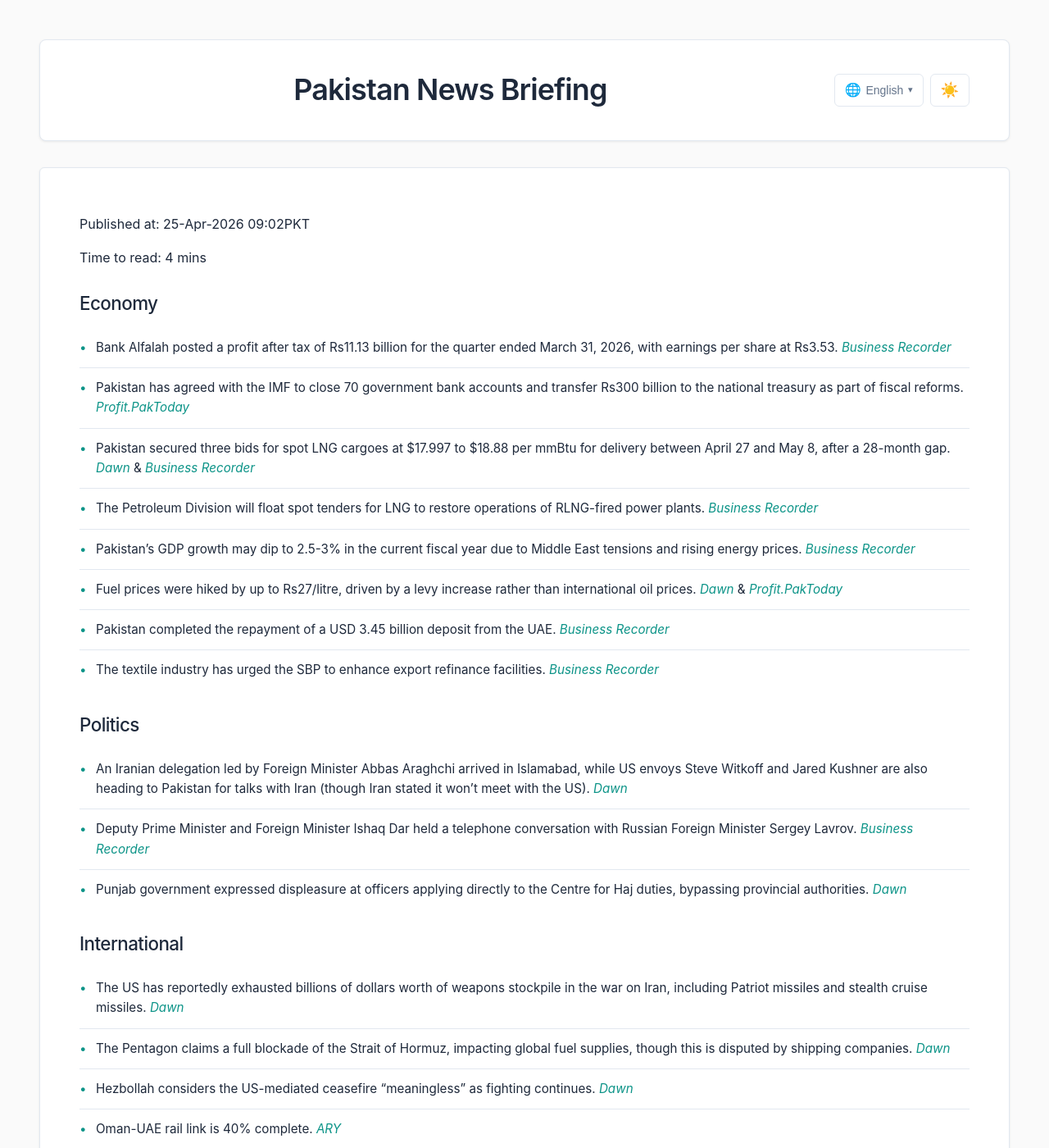
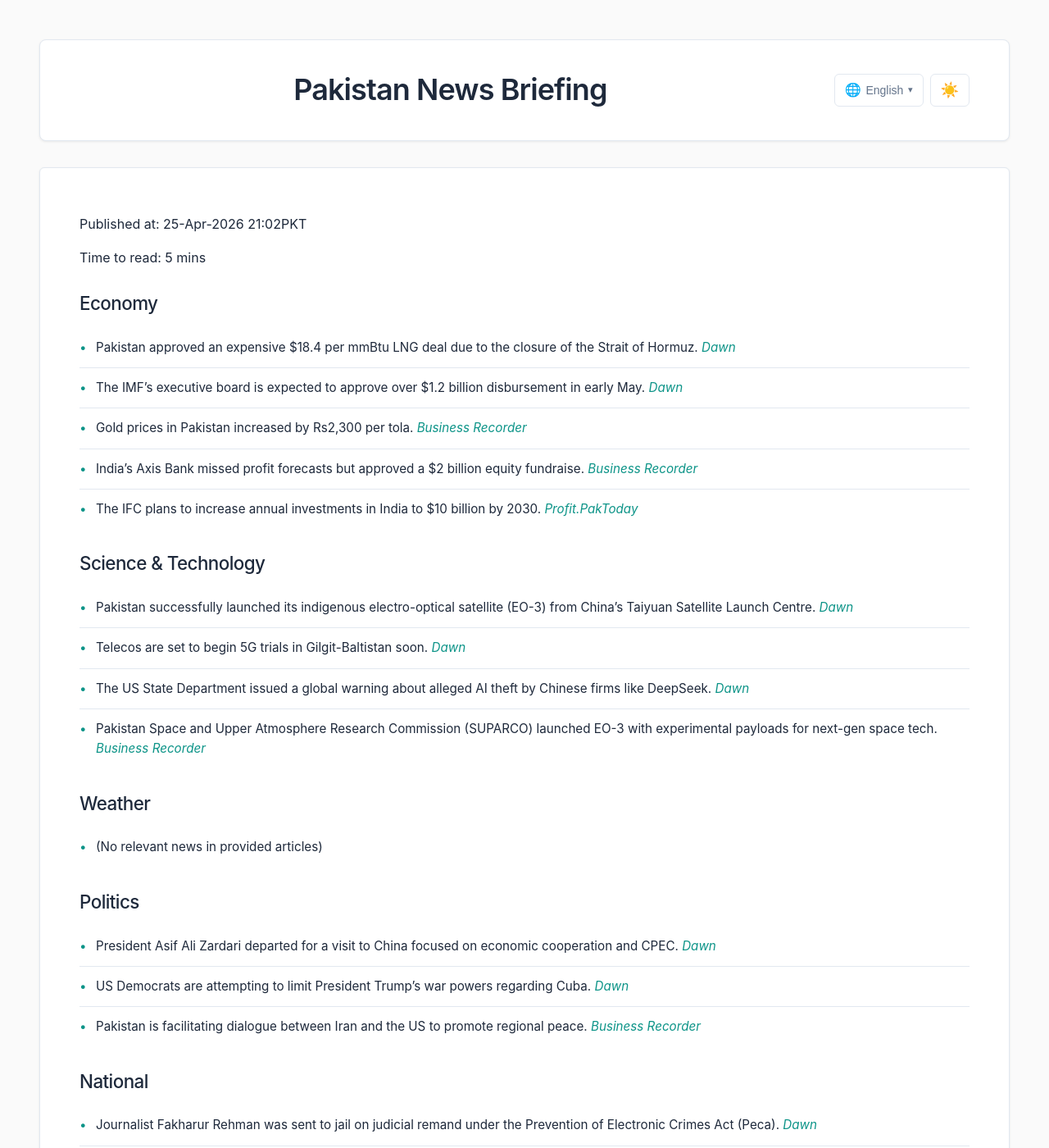
Before and after one commit to zsubzwary/news, a Jekyll site: the page built from en/index.md, in a window 1280 px wide and 1400 px high. Shown: the whole window at 82% size. Built offline with Jekyll 4.4.1, drawn with Linux system fonts in a browser that asks for light colours; some web fonts are replaced; some of the changed text lies outside the part shown.

Commit message:
DateTime; 2026-04-25T16:02:31.952Z

```diff
--- a/en/index.md
+++ b/en/index.md
@@ -4,62 +4,75 @@ title: Pakistan News Briefing
 lang: en
 ---
 
-Published at: 25-Apr-2026 09:02PKT
+Published at: 25-Apr-2026 21:02PKT
 
-Time to read: 4 mins
+Time to read: 5 mins
 
 ### Economy
-- Bank Alfalah posted a profit after tax of Rs11.13 billion for the quarter ended March 31, 2026, with earnings per share at Rs3.53. *[Business Recorder](https://www.brecorder.com/news/40418195/quarter-ended-mar-31st-bank-alfalah-posts-rs1113bn-pat)*
-- Pakistan has agreed with the IMF to close 70 government bank accounts and transfer Rs300 billion to the national treasury as part of fiscal reforms. *[Profit.PakToday](https://profit.pakistantoday.com.pk/2026/04/25/pakistan-to-close-70-govt-bank-accounts-shift-rs300-billion-to-treasury-under-imf-deal)*
-- Pakistan secured three bids for spot LNG cargoes at $17.997 to $18.88 per mmBtu for delivery between April 27 and May 8, after a 28-month gap. *[Dawn](https://www.dawn.com/news/1994734/pakistan-secures-3-bids-for-spot-lng-cargoes)* & *[Business Recorder](https://www.brecorder.com/news/40418188/cargoes-from-global-suppliers-pll-receives-4-bids-for-spot-lng-purchase)*
-- The Petroleum Division will float spot tenders for LNG to restore operations of RLNG-fired power plants. *[Business Recorder](https://www.brecorder.com/news/40418189/petroleum-div-decides-to-float-spot-tenders-for-lng)*
-- Pakistan’s GDP growth may dip to 2.5-3% in the current fiscal year due to Middle East tensions and rising energy prices. *[Business Recorder](https://www.brecorder.com/news/40418190/gdp-growth-may-dip-to-25-3pc-pasha)*
-- Fuel prices were hiked by up to Rs27/litre, driven by a levy increase rather than international oil prices. *[Dawn](https://www.dawn.com/news/1994919/surprise-fuel-hike-adds-to-burden-on-consumers)* & *[Profit.PakToday](https://profit.pakistantoday.com.pk/2026/04/24/pakistan-raises-petrol-diesel-prices-by-up-to-rs27-litre-as-levy-hike-drives-fuel-cost-surge)*
-- Pakistan completed the repayment of a USD 3.45 billion deposit from the UAE. *[Business Recorder](https://www.brecorder.com/news/40418182/pakistan-completes-usd345bn-uae-deposit-repayment)*
-- The textile industry has urged the SBP to enhance export refinance facilities. *[Business Recorder](https://www.brecorder.com/news/40418187/working-capital-textile-industry-seeks-enhanced-refinance-facilities)*
+- Pakistan approved an expensive $18.4 per mmBtu LNG deal due to the closure of the Strait of Hormuz. *[Dawn](https://www.dawn.com/news/1994972/strait-of-hormuz-closure-pushes-pakistan-into-expensive-184-per-mmbtu-lng-deal)*
+- The IMF’s executive board is expected to approve over $1.2 billion disbursement in early May. *[Dawn](https://www.dawn.com/news/1994919/surprise-fuel-hike-adds-to-burden-on-consumers)*
+- Gold prices in Pakistan increased by Rs2,300 per tola. *[Business Recorder](https://www.brecorder.com/news/40418211/gold-per-tola-gains-rs2300-in-pakistan)*
+- India’s Axis Bank missed profit forecasts but approved a $2 billion equity fundraise. *[Business Recorder](https://www.brecorder.com/news/40418225/indias-axis-bank-misses-profit-forecast-on-lower-trading-income-approves-2bn-equity-fundraise)*
+- The IFC plans to increase annual investments in India to $10 billion by 2030. *[Profit.PakToday](https://profit.pakistantoday.com.pk/2026/04/25/world-banks-ifc-targets-10-bln-in-annual-investments-in-india-by-2030)*
+
+### Science & Technology
+- Pakistan successfully launched its indigenous electro-optical satellite (EO-3) from China’s Taiyuan Satellite Launch Centre. *[Dawn](https://www.dawn.com/news/1995020/pakistan-successfully-launches-indigenous-satellite-from-china)*
+- Telecos are set to begin 5G trials in Gilgit-Baltistan soon. *[Dawn](https://www.dawn.com/news/1995003/telecos-to-begin-5g-trials-in-gilgit-baltistan-soon)*
+- The US State Department issued a global warning about alleged AI theft by Chinese firms like DeepSeek. *[Dawn](https://www.dawn.com/news/1995029/us-state-department-orders-global-warning-about-alleged-ai-theft-by-deepseek-other-chinese-firms)*
+- Pakistan Space and Upper Atmosphere Research Commission (SUPARCO) launched EO-3 with experimental payloads for next-gen space tech. *[Business Recorder](https://www.brecorder.com/news/40418226/pakistan-launches-indigenous-eo-3-satellite-from-china)*
+
+### Weather
+- (No relevant news in provided articles)
 
 ### Politics
-- An Iranian delegation led by Foreign Minister Abbas Araghchi arrived in Islamabad, while US envoys Steve Witkoff and Jared Kushner are also heading to Pakistan for talks with Iran (though Iran stated it won't meet with the US). *[Dawn](https://www.dawn.com/news/1994680/iranian-delegation-led-by-fm-araghchi-lands-in-islamabad-us-officials-to-also-arrive-in-pakistan)*
-- Deputy Prime Minister and Foreign Minister Ishaq Dar held a telephone conversation with Russian Foreign Minister Sergey Lavrov. *[Business Recorder](https://www.brecorder.com/news/40418179/dar-lavrov-discuss-ties)*
-- Punjab government expressed displeasure at officers applying directly to the Centre for Haj duties, bypassing provincial authorities. *[Dawn](https://www.dawn.com/news/1994912/punjab-snubs-officers-applying-directly-to-centre-for-haj-duties)*
+- President Asif Ali Zardari departed for a visit to China focused on economic cooperation and CPEC. *[Dawn](https://www.dawn.com/news/1994951/president-zardari-departs-for-china-for-visit-focused-on-economic-cooperation-cpec)*
+- US Democrats are attempting to limit President Trump’s war powers regarding Cuba. *[Dawn](https://www.dawn.com/news/1994946/us-democrats-look-to-rein-in-trumps-war-powers-this-time-on-cuba)*
+- Pakistan is facilitating dialogue between Iran and the US to promote regional peace. *[Business Recorder](https://www.brecorder.com/news/40418215/pakistan-to-continue-facilitating-iran-us-talks-for-achieving-regional-peace-says-dar)*
+
+### National
+- Journalist Fakharur Rehman was sent to jail on judicial remand under the Prevention of Electronic Crimes Act (Peca). *[Dawn](https://www.dawn.com/news/1995015/journalist-fakharur-rehman-sent-to-jail-on-judicial-remand-following-arrest-in-peca-case)*
+- Four family members were gunned down in the suburbs of Islamabad. *[Dawn](https://www.dawn.com/news/1994995/four-family-members-gunned-down-in-islamabad-suburbs-police-say)*
+- A policeman was martyred during a foiled terrorist attack in Balochistan’s Kachhi district. *[Business Recorder](https://www.brecorder.com/news/40418214/policeman-martyred-as-leas-foil-terrorist-attack-in-balochistans-kachhi-district)*
+- Five people, including police officers, were injured in attacks in Bajaur, Khyber Pakhtunkhwa. *[Dawn](https://www.dawn.com/news/1994953/5-cops-among-8-injured-in-attacks-on-police-vehicle-ambulance-in-kps-bajaur)*
 
 ### International
-- The US has reportedly exhausted billions of dollars worth of weapons stockpile in the war on Iran, including Patriot missiles and stealth cruise missiles. *[Dawn](https://www.dawn.com/news/1994691/us-has-exhausted-billions-of-dollars-worth-of-weapons-stockpile-in-war-on-iran-nyt-report)*
-- The Pentagon claims a full blockade of the Strait of Hormuz, impacting global fuel supplies, though this is disputed by shipping companies. *[Dawn](https://www.dawn.com/news/1994920/pentagon-claims-full-hormuz-blockade-as-world-feels-fuel-crunch)*
-- Hezbollah considers the US-mediated ceasefire “meaningless” as fighting continues. *[Dawn](https://www.dawn.com/news/1994890/hezbollah-says-ceasefire-meaningless-as-fighting-continues)*
-- Oman-UAE rail link is 40% complete. *[ARY](https://arynews.tv/oman-uae-rail-link-40-percent-complete)*
-- The EU and US signed a critical minerals plan to counter China’s reliance. *[Business Recorder](https://www.brecorder.com/news/40418192/eu-us-sign-critical-minerals-plan-to-counter-china-reliance)*
-- Donald Trump seeks to reinstate firing squads for federal executions. *[Dawn](https://www.dawn.com/news/1994896/trump-seeks-to-bring-back-firing-squads-for-executions)*
+- An Iranian delegation, led by Foreign Minister Abbas Araghchi, met with Prime Minister Shehbaz Sharif and CDF Munir in Islamabad. *[Dawn](https://www.dawn.com/news/1994958/iranian-delegation-led-by-fm-araghchi-leaves-after-meeting-with-pm-shehbaz-cdf-munir)*
+- Afghans in Qatar have been assured they can return home “with full confidence” by the Taliban government. *[Dawn](https://www.dawn.com/news/1995010/afghans-in-qatar-can-return-with-full-confidence-says-taliban-govt)*
+- India will bid to host the 2038 Asian Games in Ahmedabad. *[Dawn](https://www.dawn.com/news/1995012/india-to-bid-for-2038-asian-games-in-ahmedabad)*
+- Three people were killed in clashes in India’s Manipur state. *[Dawn](https://www.dawn.com/news/1994980/3-killed-in-latest-clashes-in-indias-troubled-manipur-state)*
+- Palestinians began voting in municipal elections, the first since Israel’s invasion of Gaza. *[Dawn](https://www.dawn.com/news/1994964/palestinians-vote-in-first-elections-since-israels-invasion-of-gaza)*
+- Iran has warned it will respond if the US blockade and “banditry” continues. *[ARY](https://arynews.tv/iran-military-says-will-respond-if-us-blockade-banditry-continues)*
+- China plans to restrict US investment in its tech companies. *[Profit.PakToday](https://profit.pakistantoday.com.pk/2026/04/25/china-to-curb-us-investment-in-tech-companies-bloomberg-news-reports)*
+- The US and EU are partnering on critical minerals to reduce China’s dominance. *[Profit.PakToday](https://profit.pakistantoday.com.pk/2026/04/25/us-eu-partner-on-critical-minerals-to-reduce-chinas-grip-on-key-materials-for-advanced-manufacturing)*
 
-### National
-- The first batch of Gul Plaza traders received Rs511.7 million in compensation for the January 17 blaze. *[Dawn](https://www.dawn.com/news/1994786/first-batch-of-gul-plaza-traders-receives-compensation)*
-- Pakistan is among the top 10 countries facing an acute food crisis, with over 9 million people in ‘crisis’ conditions. *[Dawn](https://www.dawn.com/news/1994916/pakistan-among-top-10-countries-facing-acute-food-crisis)*
-- Islamabad and Rawalpindi are on high alert due to the arrival of foreign delegates, with restrictions on vehicle movement. *[Dawn](https://www.dawn.com/news/1994915/only-essential-goods-exempt-as-twin-cities-on-high-alert)*
-- A citizen was taken into custody for likening the Tarnol Railway Crossing to the Strait of Hormuz. *[Dawn](https://www.dawn.com/news/1994695/citizen-taken-into-custody-for-likening-tarnol-railway-crossing-to-strait-of-hormuz)*
-- Maritime Affairs Minister seeks details on the reported hijacking of an oil tanker with Pakistani crew near the Somali coast. *[Dawn](https://www.dawn.com/news/1994748/minister-seeks-details-on-reports-of-hijacking-of-tanker-with-pakistani-crew-near-somali-coast)*
+### Sports
+- Elon Musk is facing a courtroom showdown with OpenAI. *[Dawn](https://www.dawn.com/news/1994993/billionaire-elon-musk-enters-courtroom-showdown-with-openai)*
+- David Warner praised his team’s execution after a win in the PSL. *[ARY](https://arynews.tv/warner-lauds-execution-after-emphatic-win-over-gladiators)*
+- Warner and Hendricks helped keep their team alive in PSL 11. *[ARY](https://arynews.tv/warner-hendricks-keep-kings-alive-in-psl-11)*
+- Marquez won a chaotic rain-affected Spanish MotoGP sprint. *[ARY](https://arynews.tv/marquez-wins-chaotic-rain-affected-spanish-motogp-sprint)*
+- Iga Swiatek retired from the Madrid Open due to illness. *[ARY](https://arynews.tv/ailing-swiatek-retires-in-madrid-open-third-round)*
+- Fulham kept their European dream alive while Aston Villa slipped up. *[ARY](https://arynews.tv/villa-slip-up-as-fulham-keep-european-dream-alive)*
+- PM Shehbaz approved spectators for the PSL 11 final. *[Dawn](https://www.dawn.com/news/1994948/pm-shehbaz-graciously-approves-spectators-for-psl-11-final-on-franchise-owners-request-naqvi)*
 
 ### Health
-- Pakistan is benefiting from the global “Big Catch-Up” vaccination drive, with around 18.3 million children vaccinated. *[Dawn](https://www.dawn.com/news/1994911/pakistan-gains-from-global-big-catch-up-vaccination-drive)*
-- Israeli Prime Minister Benjamin Netanyahu announced successful treatment for early-stage prostate cancer. *[Dawn](https://www.dawn.com/news/1994721/netanyahu-says-he-was-successfully-treated-for-prostate-cancer)*
-
-### Weather
-- The weather report for Karachi and Hyderabad on April 24-25, 2026. *[Business Recorder](https://www.brecorder.com/news/40418131/the-weather)*
-
-### Sports
-- No relevant news in provided articles.
+- (No relevant news in provided articles)
 
 ### Other
-- WWF-Pakistan highlights potential irreversible risks from development work at the Margalla foothills. *[Dawn](https://www.dawn.com/news/1994732/wwf-pakistan-highlights-potentially-irreversible-risks-of-development-work-at-margalla-foothills)*
-- An 11-year-old boy is feared drowned after being swept away while swimming in Karachi. *[Dawn](https://www.dawn.com/news/1994737/11-year-old-boy-feared-drowned-after-being-swept-away-while-swimming-in-open-water-line-in-karachi)*
-- Karachi’s University Road continues to be in a dilapidated state. *[Dawn](https://www.dawn.com/news/1994889/karachis-collective-trauma)*
-- Lessons in mediation: Pakistan’s role in US-Iran diplomacy has evolved. *[Dawn](https://www.dawn.com/news/1994921/lessons-in-mediation)*
-- Stranded seafarers face peril in the Strait of Hormuz. *[Dawn](https://www.dawn.com/news/1994884/stranded-seafarers-face-peril-in-hormuz)*
-- A Cipher discovery sparks claim Zodiac Killer may be behind two historic murders. *[ARY](https://arynews.tv/zodiac-killer-linked-to-black-dahlia-case-revealed)*
-- PTA issues a guide against phishing scams. *[ARY](https://arynews.tv/a-guide-to-phishing-protecting-your-private-information)*
-- Romania tests AI-powered drone interceptors. *[ARY](https://arynews.tv/drone-technology-and-modern-warfare-in-europe)*
-- Toronto to make World Cup fan festival mostly free. *[ARY](https://arynews.tv/toronto-to-make-world-cup-fan-festival-mostly-free-after-10-entry-backlash)*
-- Rs2000 fine announced for motorcycles without indicators. *[ARY](https://arynews.tv/rs2000-fine-announced-for-motorcycles-without-indicators-in-punjab)*
-- Peugeot to make vehicles using Dongfeng technology. *[ARY](https://arynews.tv/peugeot-to-make-vehicles-using-dongfeng-technology)*
-- Europe new entry/exit system. *[ARY](https://arynews.tv/europe-new-entry-exit-system-a-short-guide)*
-- India gold premiums hit over 10-week high. *[ARY](https://arynews.tv/gold-prices-surge-with-rising-demand-in-india)*
-- Pete Hegseth says US blockade on Iran ‘going global’. *[ARY](https://arynews.tv/pete-hegseth-says-us-blockade-on-iran-going-global)*
+- A US diplomat ordered a global push to address alleged AI theft by Chinese firms. *[Dawn](https://www.dawn.com/news/1995029/us-state-department-orders-global-warning-about-alleged-ai-theft-by-deepseek-other-chinese-firms)*
+- The US seeks to revoke the citizenship of a Pakistani-born doctor convicted in a child exploitation case. *[Dawn](https://www.dawn.com/news/1994961/us-seeks-to-revoke-citizenship-of-pakistani-born-doctor-convicted-in-child-exploitation-case)*
+- Experts warned of terror groups exploiting AI and crypto at a UN panel organized by Pakistan. *[Dawn](https://www.dawn.com/news/1994940/at-un-panel-organised-by-pakistan-experts-warn-of-terror-groups-exploiting-ai-crypto)*
+- A report questions if Karachi is being neglected and disposed of by design. *[Dawn](https://www.dawn.com/news/1973699/is-karachi-disposable-by-design)*
+- A new lithium battery plant is planned in Karachi. *[Business Recorder](https://www.brecorder.com/news/40418204/crown-to-set-up-lithium-battery-plant-in-karachi)*
+- Entertainment news regarding Bryan Adams and Kate Jackson. *[ARY](https://arynews.tv/the-untold-story-behind-bryan-adams-iconic-summer-of-69)* & *[ARY](https://arynews.tv/kate-jackson-returns-to-acting-after-20-year-hiatus)*
+- 3,000 Iran-bound containers are stranded at Karachi port due to tensions in the Strait of Hormuz. *[Profit.PakToday](https://profit.pakistantoday.com.pk/2026/04/25/3000-iran-bound-containers-stranded-at-karachi-port-as-hormuz-tensions-disrupt-shipping/)*
+- Islamabad remains under security lockdown amid stalled US-Iran talks. *[Profit.PakToday](https://profit.pakistantoday.com.pk/2026/04/25/businesses-residents-suffer-as-islamabad-maintains-security-lockdown-amid-stalled-us-iran-talks/)*
+- Ogra allows Cnergyico to export 40,000 tonnes of furnace oil. *[Profit.PakToday](https://profit.pakistantoday.com.pk/2026/04/25/ogra-allows-cnergyico-to-export-40000-tonnes-furnace-oil-in-april-as-surplus-builds/)*
+- Nepra clarified that no approval is needed for off-grid solar systems. *[Profit.PakToday](https://profit.pakistantoday.com.pk/2026/04/25/nepra-clarifies-no-approval-needed-for-off-grid-solar/)*
+- The US is discussing dollar swap lines with Gulf and Asian partners. *[Profit.PakToday](https://profit.pakistantoday.com.pk/2026/04/25/us-discussing-dollar-swap-lines-with-gulf-and-asian-partners-treasurys-bessent-says)*
+- Pakistan buys LNG cargo from expensive spot market after two years. *[Profit.PakToday](https://profit.pakistantoday.com.pk/2026/04/25/pakistan-buys-lng-cargo-from-expensive-spot-market-after-two-years-amid-energy-crunch-bloomberg)*
+- FPCCI announces new national committees to expand global engagements. *[Business Recorder](https://www.brecorder.com/news/40418212/fpcci-announces-new-national-committees-to-expand-global-engagements)*
+- Macron reaffirms efforts to reopen the Strait of Hormuz. *[Business Recorder](https://www.brecorder.com/news/40418221/macron-reaffirms-efforts-to-reopen-strait-of-hormuz-as-totalenergies-warns-of-energy-shortages)*
+- Pakistan and Turkiye FMs held talks on ongoing diplomatic efforts. *[Business Recorder](https://www.brecorder.com/news/40418224/pakistan-turkiye-fms-hold-talks-on-ongoing-diplomatic-efforts)*
+- A surprise fuel hike adds to the burden on consumers. *[Dawn](https://www.dawn.com/news/1994919/surprise-fuel-hike-adds-to-burden-on-consumers)*
+- Bhoot Bangla OTT release date. *[ARY](https://arynews.tv/bhoot-bangla-ott-release-when-and-where-to-watch-akshay-kumar-film)*
+- Falklands sovereignty rests with the UK. *[ARY](https://arynews.tv/falklands-uk-sovereignty-stands-firm-and-strong)*
```
